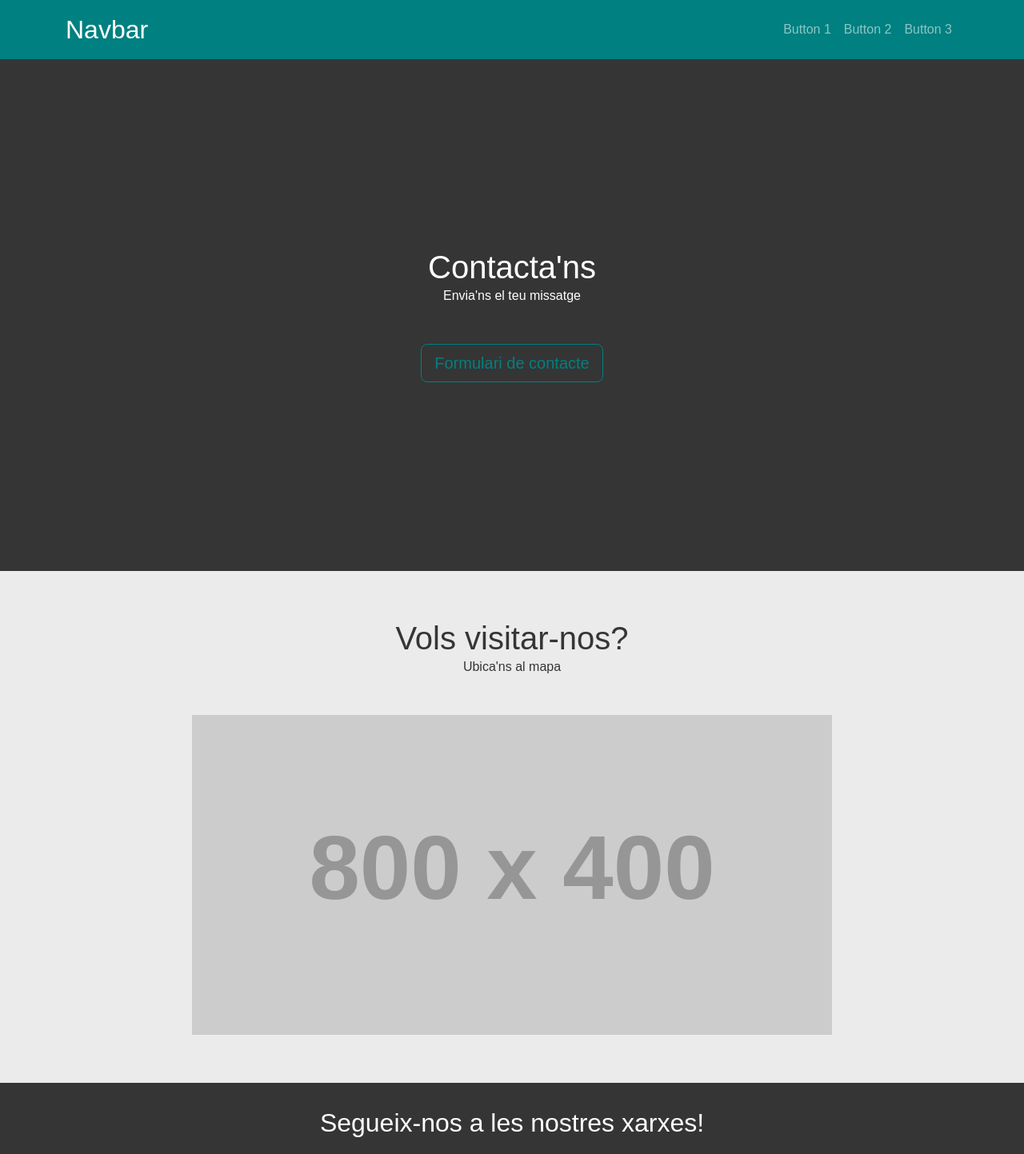
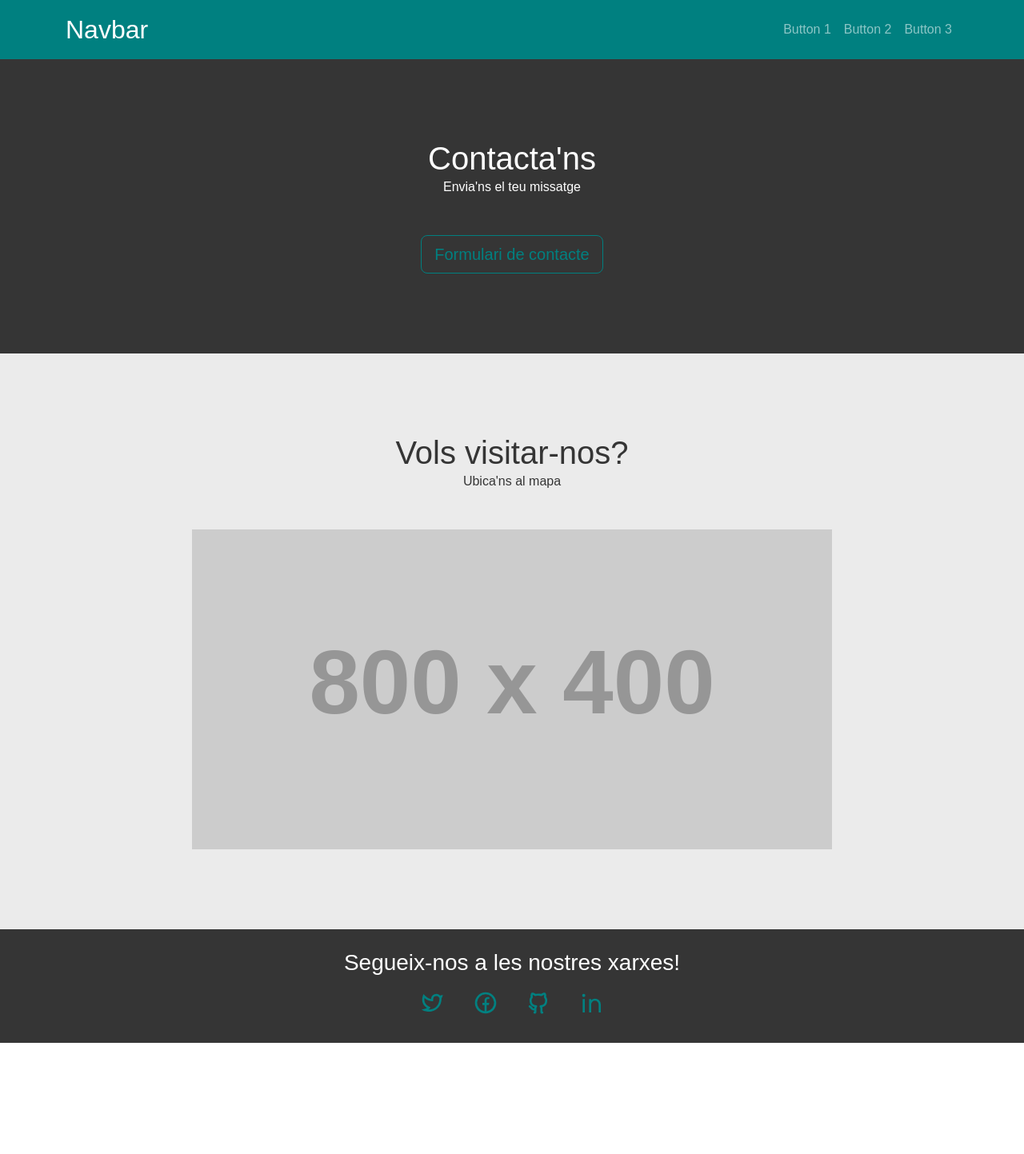
Before and after one commit to mriuse/react-m06-equip-06-2, a React (Vite) app in the folder reactprj/: page / in a window 1280 px wide. Shown: the top 1443 px of the page at 80% size. After the commit the page ends 1304 px from the top, so only its background shows below. Built offline with nearby package versions, Linux system fonts and the light colour scheme; a web font is replaced by a local one.

Commit message:
About slight adjustment

```diff
--- a/reactprj/src/App.jsx
+++ b/reactprj/src/App.jsx
@@ -21,8 +21,8 @@ function App() {
           </Container>
         </Navbar>
 
-        <div className="section-dark" style={{ height:'80vh' }}>
-          <Container className="d-flex justify-content-center align-items-center h-100">
+        <div className="section-dark">
+          <Container className="d-flex justify-content-center align-items-center">
             <Row>
               <Col className="d-flex flex-column align-items-center">
                 <h1 className='mb-0'>Contacta'ns</h1>
@@ -33,7 +33,7 @@ function App() {
           </Container>
         </div>
 
-        <div className="section-light" style={{ height:'80vh' }}>
+        <div className="section-light">
           <Container className="d-flex justify-content-center align-items-center h-100">
             <Row>
               <Col className="d-flex flex-column align-items-center">
@@ -50,11 +50,11 @@ function App() {
           </Container>
         </div>
 
-        <div className="section-dark" style={{ height:'20vh' }}>
+        <div className="section-footer">
           <Container className="d-flex justify-content-center align-items-center h-100">
             <Row className="d-flex flex-column align-items-center text-center">
               <Col classname="w-100">
-                <h2>Segueix-nos a les nostres xarxes!</h2>
+                <h3>Segueix-nos a les nostres xarxes!</h3>
               </Col>
               <Col className="w-100 justify-content-between">
                 <Button variant="link" size="lg">
--- a/reactprj/src/App.scss
+++ b/reactprj/src/App.scss
@@ -28,12 +28,17 @@ $theme-colors: (
 .section-light{
   background-color: #ebebeb;
   color: #353535;
-  padding: '50px 0';
+  padding: 100px 50px;
 }
-.section-dark{
+.section-dark, .section-footer{
   background-color: #353535;
   color: white;
-  padding: '50px 0';
+}
+.section-light, .section-dark{
+  padding: 100px 50px;
+}
+.section-footer{
+  padding: 25px 50px;
 }
 
 /* import bootstrap to set changes */
```
